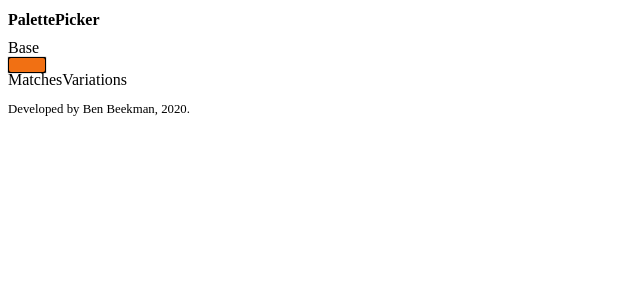
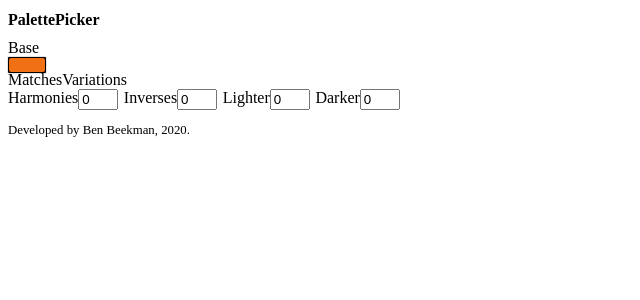
Before and after one commit to beekman/color-combo-creator, a React app: page / in a window 1280 px wide. Shown: the top 300 px of the page, without its empty margins (0-640 px from the left). Built offline with nearby package versions, Linux system fonts and the light colour scheme.

Commit message:
base static structure for Variations Controls

```diff
--- a/src/components/App.js
+++ b/src/components/App.js
@@ -3,7 +3,6 @@ import PalettePicker from '../containers/PalettePicker';
 export default function App() {
   return (
     <>
-
       <PalettePicker />
     </>
   );
--- /dev/null
+++ b/src/components/VariationsControls/VariationsControls.css
@@ -0,0 +1,9 @@
+.VariationsControls {
+  display: flex;
+  flex-wrap: wrap;
+
+  input{
+    width: 2rem;
+    margin: 0 0.35rem 0 0;
+  }
+}
--- a/src/components/VariationsControls/VariationsControls.js
+++ b/src/components/VariationsControls/VariationsControls.js
@@ -1,11 +1,15 @@
 import React from 'react';
 import PropTypes from 'prop-types';
+import styles from '../VariationsControls/VariationsControls.css';
 
 const VariationsControls = () => {
   return (
-    <>
-
-    </>
+    <div className={styles.VariationsControls}>
+      <label htmlFor="harmonies">Harmonies</label><input type="number" id="harmonies" value="0" />
+      <label htmlFor="inverse">Inverses</label><input type="number" id="inverses" value="0" />
+      <label htmlFor="lighter">Lighter</label><input type="number" id="lighter" value="0" />
+      <label htmlFor="darker">Darker</label><input type="number" id="darker" value="0" />
+    </div >
   );
 };
 VariationsControls.propTypes = {};
```
